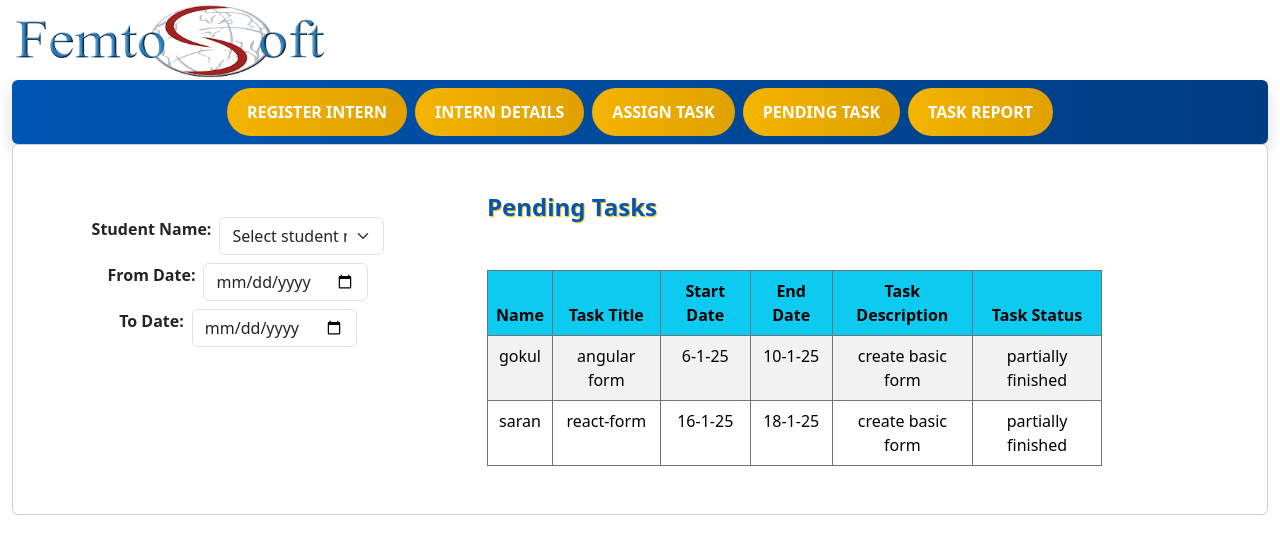
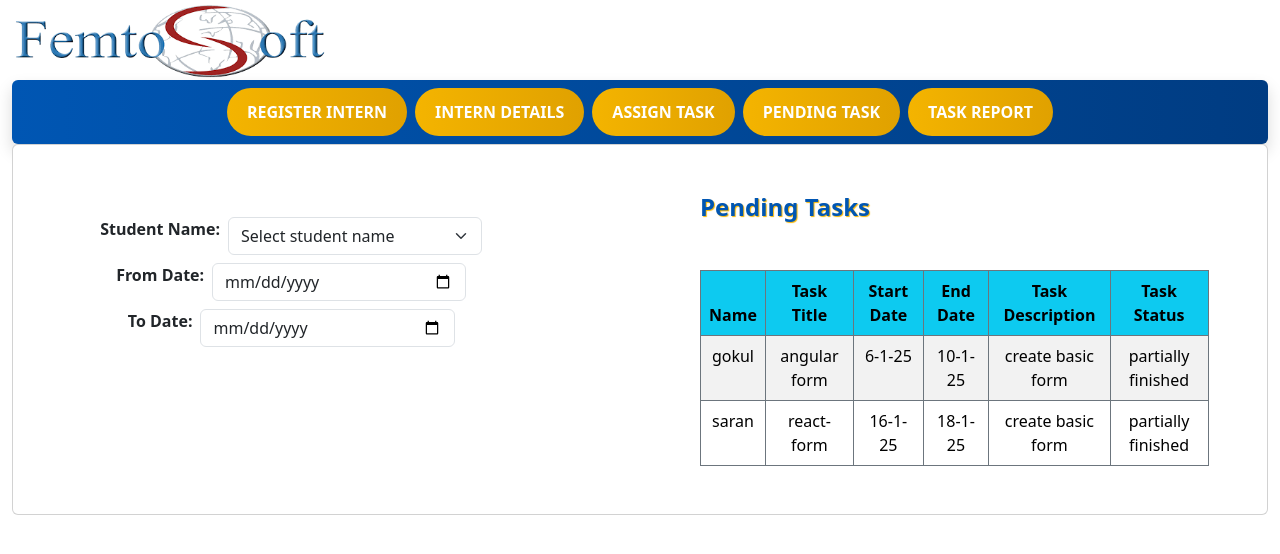
Before and after one commit to gokulrajgokul/Internweb, an Angular app in the folder website/: page /pendingtask in a window 1280 px wide. Shown: the top 554 px of the page. Built offline with nearby package versions, Linux system fonts and the light colour scheme.

Commit message:
pending task change

```diff
--- a/website/src/app/pendingtask/pendingtask.component.html
+++ b/website/src/app/pendingtask/pendingtask.component.html
@@ -17,7 +17,7 @@
     </nav>
     <div class="card">
         <div class="row">
-            <div class="col-md-4 bg-muted p-5 m-4 rounded">
+            <div class="col-lg-5 py-5 m-4 ">
 
                 <div class="d-flex justify-content-center gap-2 mb-2">
                     <label class="fw-bold">Student Name:</label>
@@ -28,20 +28,21 @@
                     </select>
                 </div>
 
-                <!-- Row 2: Label and From Date Input -->
+
                 <div class="d-flex justify-content-center  gap-2 mb-2">
                     <label class="fw-bold">From Date:</label>
                     <input type="date" class="form-control w-50">
                 </div>
 
-                <!-- Row 3: Label and To Date Input -->
+
                 <div class="d-flex justify-content-center  gap-2">
                     <label class="fw-bold">To Date:</label>
                     <input type="date" class="form-control w-50">
                 </div>
             </div>
-            <div class="col-md-6">
+            <div class=" col-lg-5 offset-lg-1 col-md-8  offset-md-2">
                 <h4 class="my-5">Pending Tasks</h4>
+
                 <table class="table table-striped table-bordered border-secondary table-hover  my-5 w-100">
                     <thead class="rounded ">
                         <tr class="bg-success">
```
